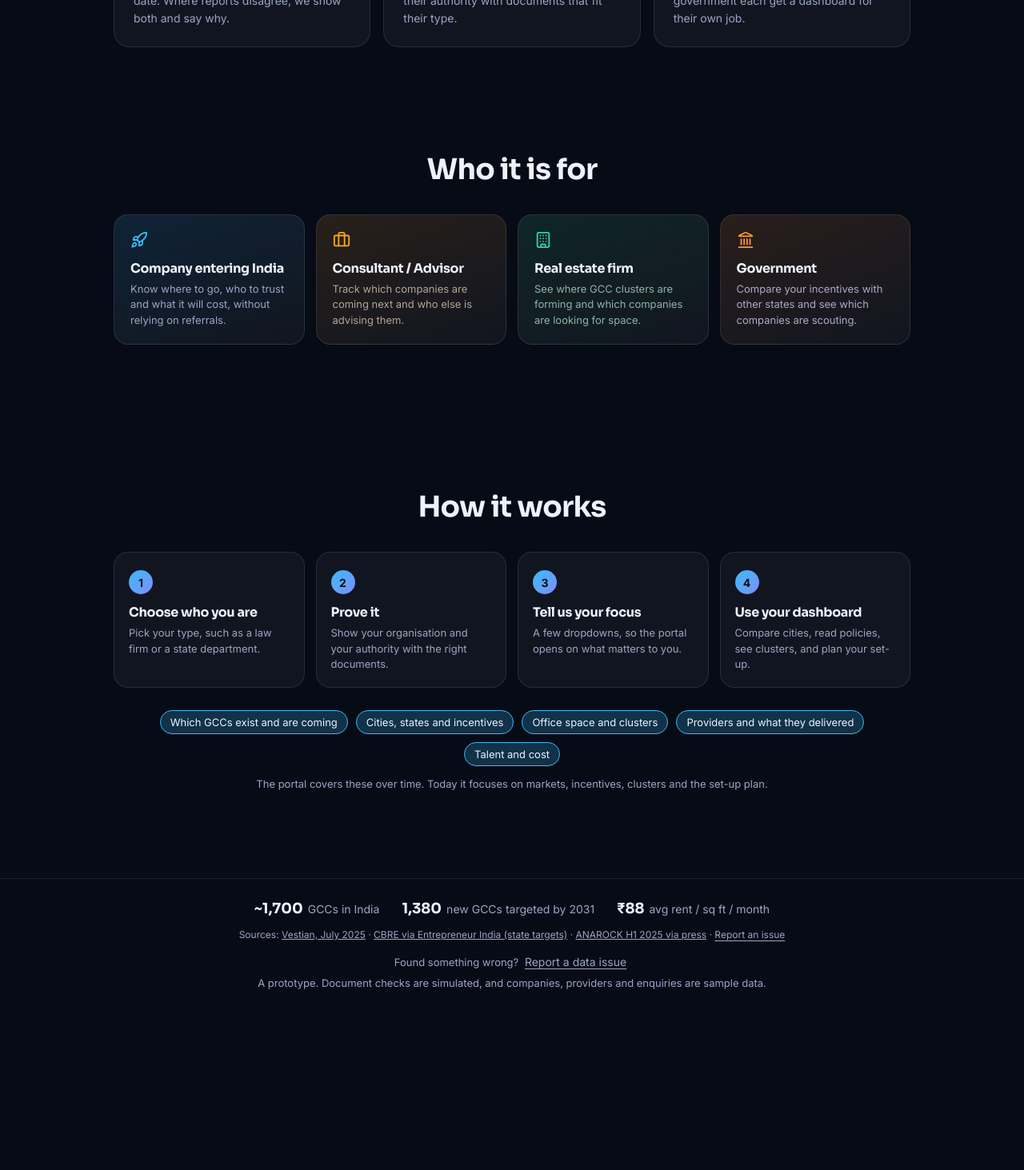
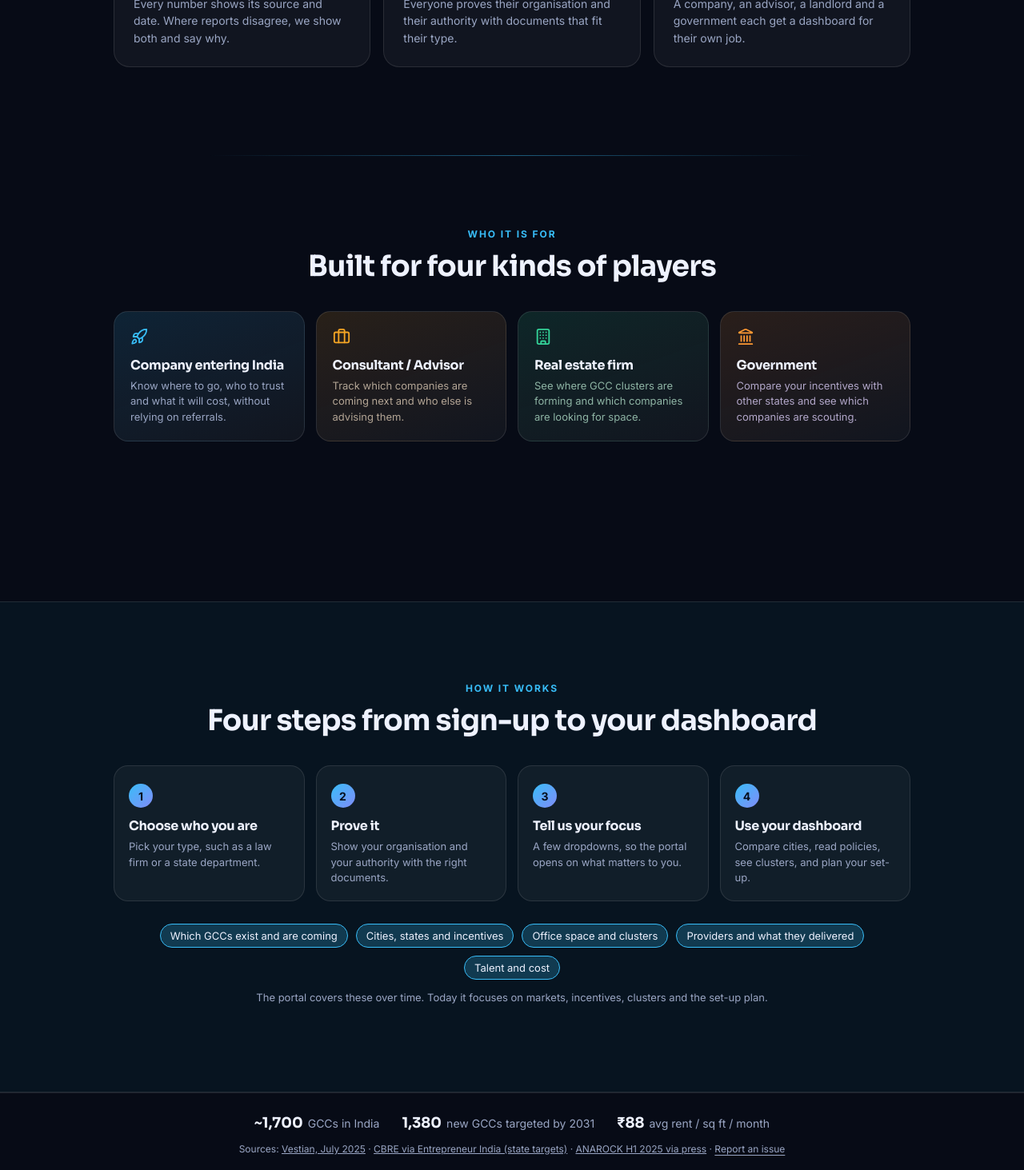
Before and after one commit to Himanshu-moderator/gcc-portal, a React (Vite) app: page / in a window 1280 px wide. Shown: the part 1180-2643 px from the top of the page at 80% size. Before the commit the page ends 2457 px from the top, so only its background shows below. Built offline with nearby package versions, Linux system fonts and the light colour scheme; no server answers.

Commit message:
Clear separation between the home page sections

```diff
--- a/src/index.css
+++ b/src/index.css
@@ -281,3 +281,7 @@ textarea.input { font-family: var(--font); }
 @media (max-width: 900px) { .pillars, .steps4, .whoframe { grid-template-columns: repeat(2, 1fr); } .topnav { padding: 12px 14px; } }
 @media (max-width: 540px) { .pillars, .steps4, .whoframe { grid-template-columns: 1fr; } }
 label.drop { display: block; }
+
+.eyebrow { text-align: center; font-size: 12px; font-weight: 700; letter-spacing: 0.16em; text-transform: uppercase; color: var(--accent); margin-bottom: 10px; }
+.divider { height: 1px; max-width: 760px; margin: 40px auto 0; background: linear-gradient(90deg, transparent, var(--accent), transparent); opacity: 0.45; }
+.band { margin-top: 70px; background: color-mix(in srgb, var(--accent) 7%, rgba(0,0,0,0.25)); border-top: 1px solid var(--border); border-bottom: 1px solid var(--border); }
--- a/src/pages/Landing.tsx
+++ b/src/pages/Landing.tsx
@@ -73,6 +73,7 @@ export default function Landing() {
         </section>
 
         <section id="about" className="section">
+          <p className="eyebrow">About</p>
           <h2>What GCC Portal gives you</h2>
           <p className="lead">India has 2,000+ Global Capability Centres, and the facts about them are scattered across filings, press releases, reports and people's memories. We bring them together, show where they come from, and give each player the slice they need.</p>
           <div className="pillars">
@@ -82,8 +83,11 @@ export default function Landing() {
           </div>
         </section>
 
-        <section id="who" className="section" style={{ paddingTop: 60, paddingBottom: 90 }}>
-          <h2>Who it is for</h2>
+        <div className="divider" />
+
+        <section id="who" className="section" style={{ paddingTop: 90, paddingBottom: 130 }}>
+          <p className="eyebrow">Who it is for</p>
+          <h2>Built for four kinds of players</h2>
           <div className="whoframe">
             {ROLE_LIST.map((r) => {
               const Icon = ROLE_ICON[r.id]
@@ -98,8 +102,10 @@ export default function Landing() {
           </div>
         </section>
 
-        <section id="how" className="section" style={{ paddingTop: 90, paddingBottom: 110 }}>
-          <h2>How it works</h2>
+        <div className="band">
+        <section id="how" className="section" style={{ paddingTop: 100, paddingBottom: 110 }}>
+          <p className="eyebrow">How it works</p>
+          <h2>Four steps from sign-up to your dashboard</h2>
           <div className="steps4">
             <div><b>1</b><h4>Choose who you are</h4><p>Pick your type, such as a law firm or a state department.</p></div>
             <div><b>2</b><h4>Prove it</h4><p>Show your organisation and your authority with the right documents.</p></div>
@@ -115,6 +121,7 @@ export default function Landing() {
           </div>
           <p className="muted" style={{ textAlign: 'center', fontSize: 13, marginTop: 14 }}>The portal covers these over time. Today it focuses on markets, incentives, clusters and the set-up plan.</p>
         </section>
+        </div>
 
         <footer className="footer">
           <div className="stats-line" style={{ marginTop: 0, marginBottom: 14 }}>
```
